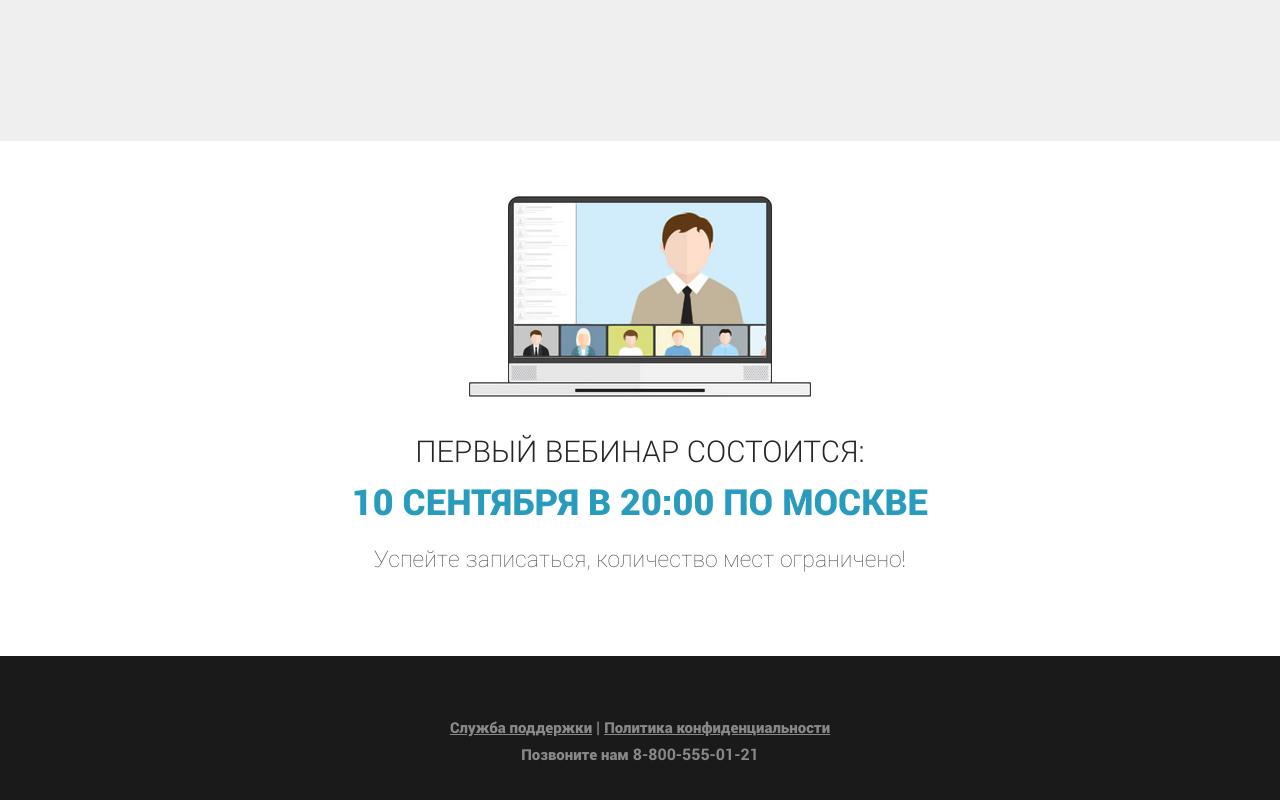
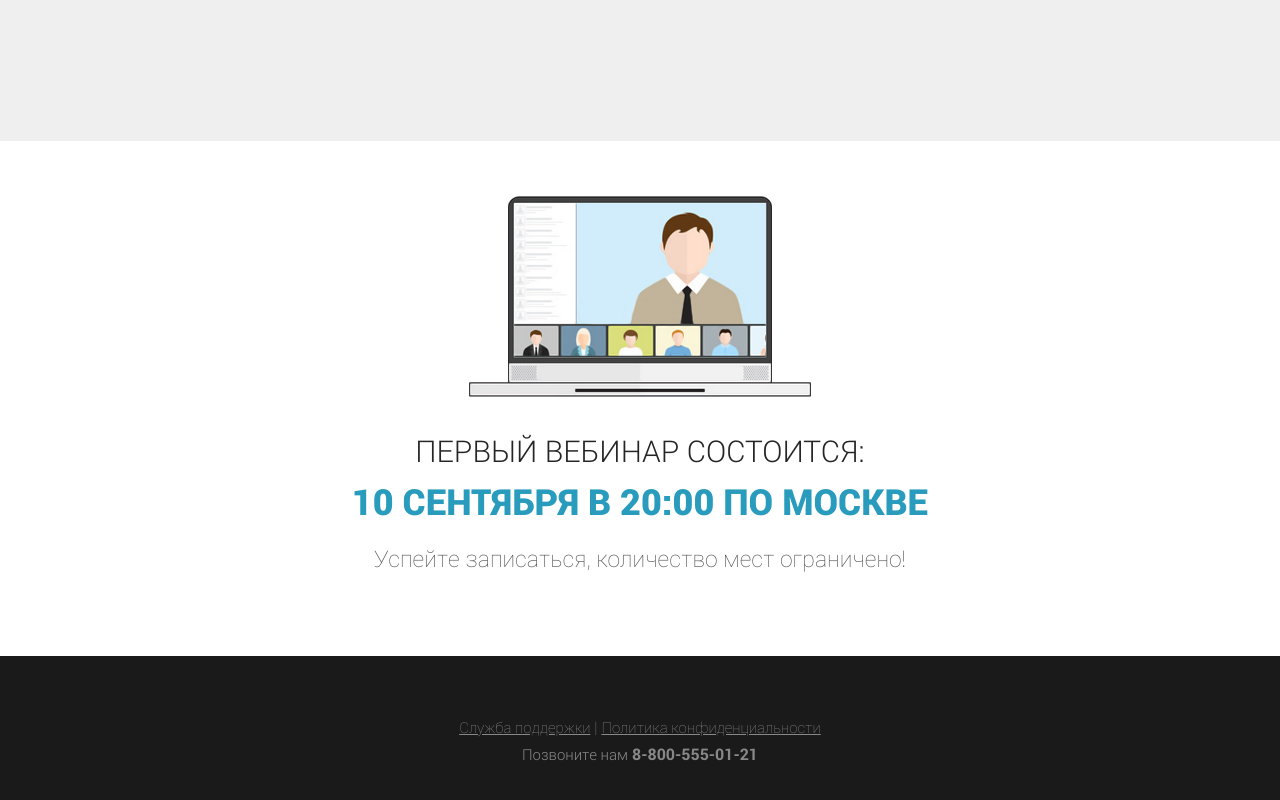
Before and after one commit to Alex10885/wplending, a plain HTML site: page src/index.html in a window 1280 px wide. Shown: the part 3020-3820 px from the top of the page. Drawn offline with Linux system fonts and the light colour scheme.

Commit message:
изменины шрифты в футере

```diff
--- a/src/sass/block/_footer.sass
+++ b/src/sass/block/_footer.sass
@@ -5,12 +5,12 @@
     padding: 61px 0 69px 0
     &-separator
         color: #888888
-        font-family: 'Roboto Black'
+        font-family: 'Roboto Thin'
     &-first
         text-align: center
     &-first a
         color: #888888
-        font-family: 'Roboto Black'
+        font-family: 'Roboto Thin'
         font-size: 15px
         font-weight: 300
         line-height: 21px
@@ -21,7 +21,7 @@
         &__text
             text-decoration: none
             color: #888888
-            font-family: 'Roboto Black'
+            font-family: 'Roboto Light'
             font-size: 15px
             font-weight: 300
             line-height: 21px
```
Also changed, not shown: src/css/style.css, 1 other file.
